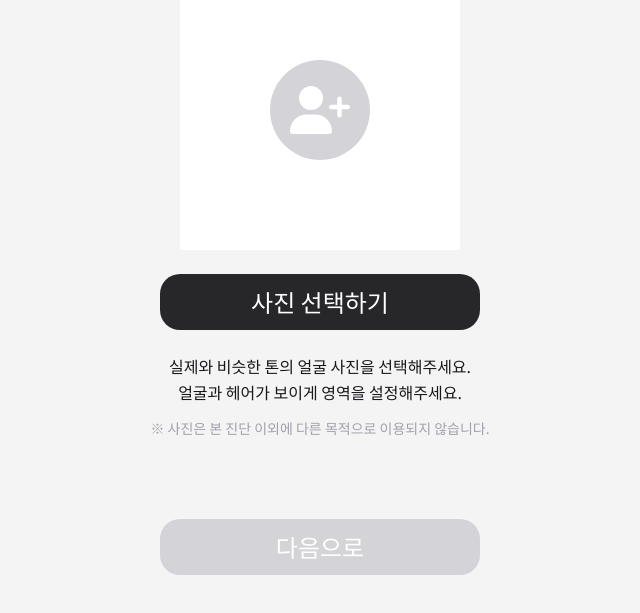
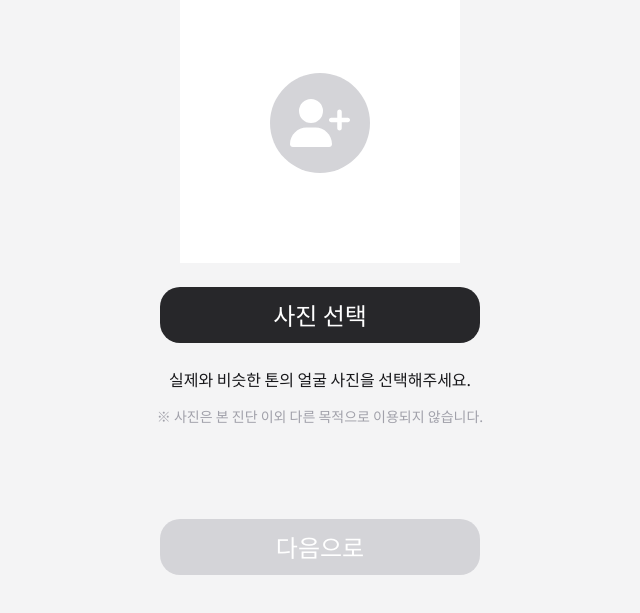
Before and after one commit to SaekKkanDa/OppaManyColorTone, a React (Vite) app: page /image-upload in a window 1280 px wide. Shown: the part 177-790 px from the top of the page, without its empty margins (320-960 px from the left). Built offline with nearby package versions, Linux system fonts and the light colour scheme; no server answers.

Commit message:
feat(ImageUpload): #17 사진 선택 기능 추가

```diff
--- a/src/pages/ImageUpload/index.jsx
+++ b/src/pages/ImageUpload/index.jsx
@@ -1,38 +1,88 @@
+import { useRef, useState } from 'react';
+import { Link } from 'react-router-dom';
 import { FontAwesomeIcon } from '@fortawesome/react-fontawesome';
 import { faUserPlus } from '@fortawesome/free-solid-svg-icons';
-import theme, { Button } from '@Styles/theme';
+import FaceDetectionPage from '../FaceDetection';
+import theme from '@Styles/theme';
 import {
-    FlexContainer,
-    Guidance,
-    ImageBox,
-    ImageUpload,
-    NextButton,
-    Notification,
+    $FlexContainer,
+    $Modal,
+    $Guidance,
+    $ImageBox,
+    $ImageLabel,
+    $ImageUploadButton,
+    $InputFile,
+    $NextButton,
+    $Notification,
 } from './style';
 
 function ImageUploadPage() {
+    const [imageFile, setImageFile] = useState(null);
+    const [imagePreviewURL, setImagePreviewURL] = useState('');
+    const [isModalOpen, setIsModalOpen] = useState(false);
+
+    const inputRef = useRef(null);
+
+    const clickInput = () => {
+        inputRef.current?.click();
+    };
+
+    const selectImage = (e) => {
+        setImageFile(e.target.files[0]);
+
+        setIsModalOpen(true);
+
+        // const reader = new FileReader();
+        // reader.readAsDataURL(image);
+
+        // reader.onload = () => {
+        //     setImagePreviewURL(reader.result);
+        //     e.target.value = '';
+        // };
+    };
+
     return (
-        <FlexContainer>
-            <ImageBox>
-                <ImageUpload>
+        <$FlexContainer>
+            {isModalOpen ? (
+                <$Modal>
+                    <FaceDetectionPage
+                        imageFile={imageFile}
+                        setIsModalOpen={setIsModalOpen}
+                    />
+                </$Modal>
+            ) : null}
+
+            <$ImageBox>
+                <$ImageLabel>
+                    <$InputFile
+                        ref={inputRef}
+                        type="file"
+                        name="image"
+                        accept="image/*"
+                        onChange={selectImage}
+                    />
                     <FontAwesomeIcon
                         icon={faUserPlus}
                         size="3x"
                         color={theme.white}
                     />
-                </ImageUpload>
-            </ImageBox>
-            <Button>사진 선택하기</Button>
-            <Guidance>
-                실제와 비슷한 톤의 얼굴 사진을 선택해주세요.
-                <br />
-                얼굴과 헤어가 보이게 영역을 설정해주세요.
-            </Guidance>
-            <Notification>
-                ※ 사진은 본 진단 이외에 다른 목적으로 이용되지 않습니다.
-            </Notification>
-            <NextButton disabled>다음으로</NextButton>
-        </FlexContainer>
+                </$ImageLabel>
+            </$ImageBox>
+            {/* {imagePreviewURL && (
+                <img src={imagePreviewURL} alt="preview image" />
+            )} */}
+
+            <$ImageUploadButton onClick={clickInput}>
+                사진 선택
+            </$ImageUploadButton>
+            <$Guidance>실제와 비슷한 톤의 얼굴 사진을 선택해주세요.</$Guidance>
+            <$Notification>
+                ※ 사진은 본 진단 이외 다른 목적으로 이용되지 않습니다.
+            </$Notification>
+            <Link to="/choice-color">
+                <$NextButton disabled={!imageFile}>다음으로</$NextButton>
+            </Link>
+        </$FlexContainer>
     );
 }
 
--- a/src/pages/ImageUpload/style.jsx
+++ b/src/pages/ImageUpload/style.jsx
@@ -1,14 +1,21 @@
 import styled from 'styled-components';
 import { Button, flexCustom } from '@Styles/theme';
 
-export const FlexContainer = styled.div`
+export const $FlexContainer = styled.div`
     position: relative;
     ${flexCustom('column', 'center', 'center')}
     padding: 40px 20px;
     height: 100vh;
 `;
 
-export const ImageBox = styled.div`
+export const $Modal = styled.div`
+    position: fixed;
+    top: 50%;
+    left: 50%;
+    transform: translate(-50%, -50%);
+`;
+
+export const $ImageBox = styled.div`
     ${flexCustom('column', 'center', 'center')}
     margin-bottom: 24px;
     width: 280px;
@@ -16,27 +23,36 @@ export const ImageBox = styled.div`
     background-color: ${({ theme }) => theme.white};
 `;
 
-export const ImageUpload = styled.div`
+export const $ImageLabel = styled.label`
     ${flexCustom('column', 'center', 'center')}
     width: 100px;
     height: 100px;
     border-radius: 50%;
     background-color: ${({ theme }) => theme.gray[300]};
+    cursor: pointer;
 `;
 
-export const Guidance = styled.p`
+export const $ImageUploadButton = styled(Button)``;
+
+export const $InputFile = styled.input`
+    display: none;
+`;
+
+export const $Guidance = styled.p`
     margin: 24px 0 12px;
     text-align: center;
     line-height: 1.6em;
 `;
 
-export const Notification = styled(Guidance)`
+export const $Notification = styled($Guidance)`
     margin: 0 0 36px;
     color: ${({ theme }) => theme.gray[400]};
     font-size: 14px;
 `;
 
-export const NextButton = styled(Button)`
+export const $NextButton = styled(Button)`
     position: fixed;
     bottom: 48px;
+    left: 50%;
+    transform: translateX(-50%);
 `;
```
